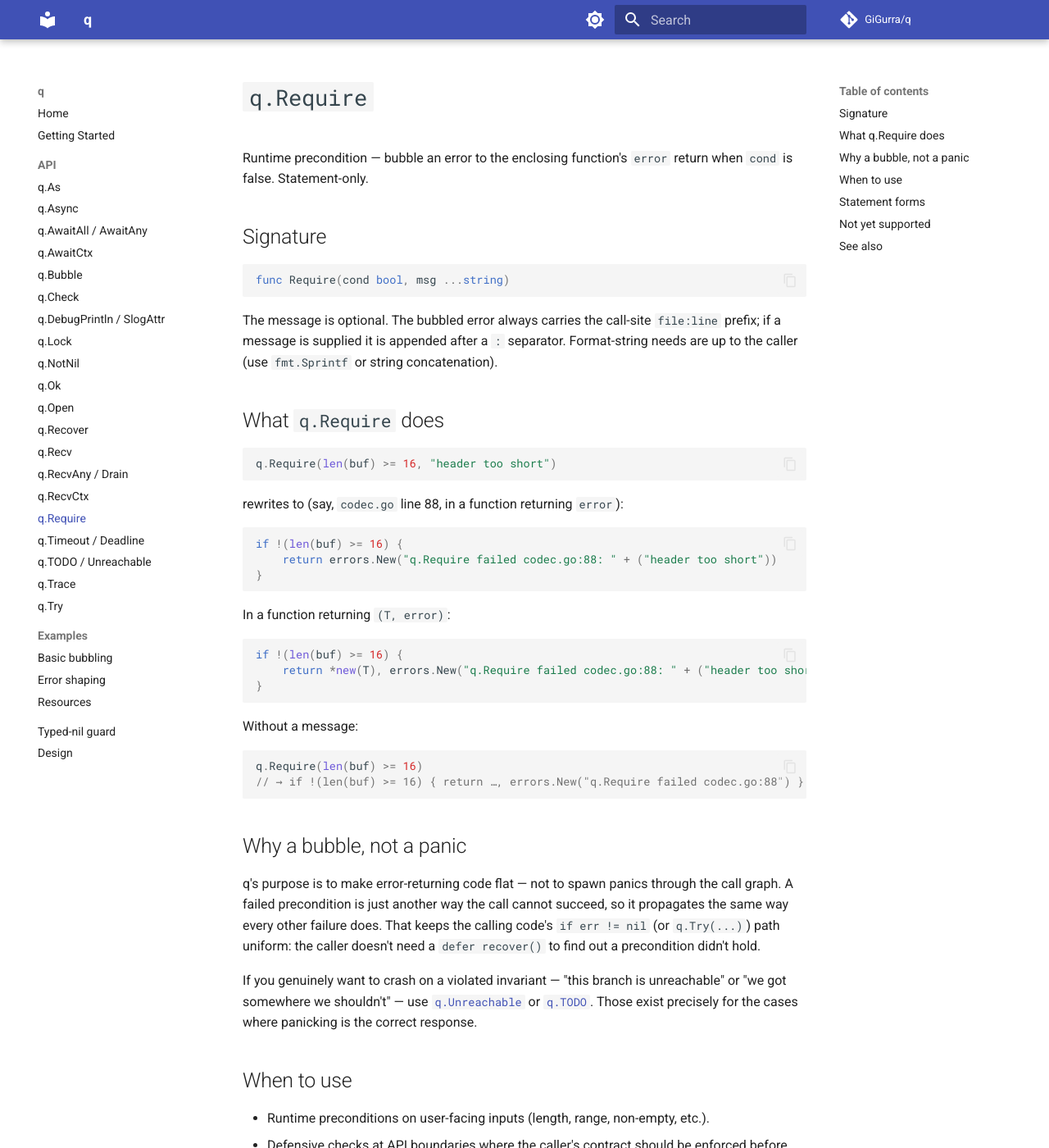
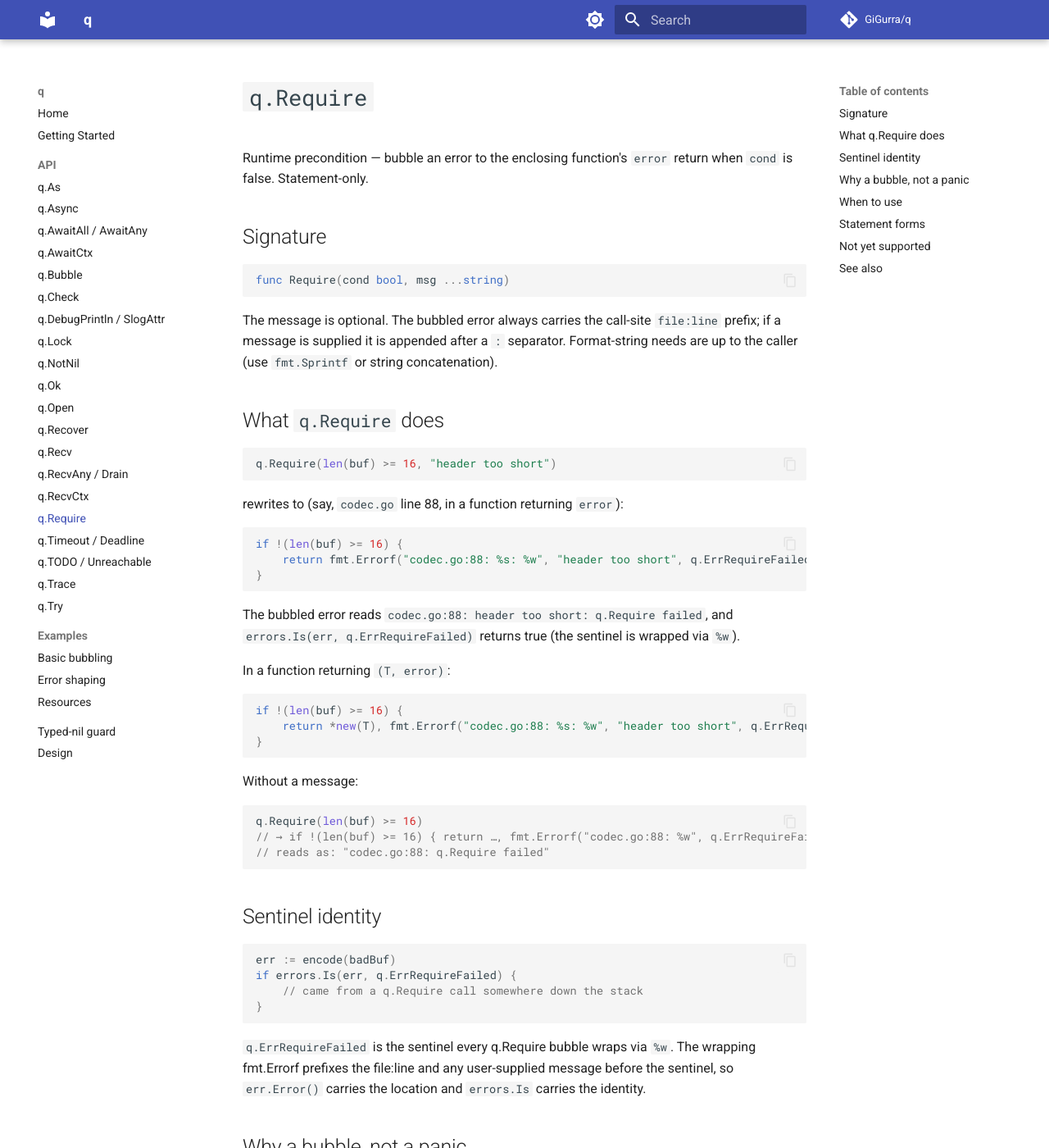
Before and after one commit to GiGurra/q, an MkDocs documentation site: the page built from docs/api/require.md, in a window 1280 px wide and 1400 px high. Shown: the whole window at 82% size. Built offline with MkDocs 1.6.1 and Material for MkDocs 9.7.7, drawn with Linux system fonts in a browser that asks for light colours; comment, search, counter and statistics services are not loaded.

Commit message:
Sentinels: ErrBadAssert → ErrBadTypeAssert; add ErrRequireFailed
Two related sentinel cleanups so q-produced errors are uniformly
identifiable via errors.Is.

1. ErrBadAssert → ErrBadTypeAssert

The "Assert" name was confusing now that q.Assert (panic on false) has
been replaced by q.Require (bubble on false). The sentinel belongs to
q.As (type assertion); the new name says so. Mechanical sed across
pkg/q, rewriter, fixture, docs.

2. q.Require now wraps a sentinel

Bare q.Require previously bubbled an anonymous errors.New, which meant
callers had no way to errors.Is the failure mode. Added q.ErrRequireFailed
and changed renderRequire to emit:

    fmt.Errorf("<file:line>[: <msg>]: %w", q.ErrRequireFailed)

The %w wrap preserves errors.Is identity; the location + user message
prefix the sentinel text so the rendered error reads
"main.go:42: <msg>: q.Require failed". Fixture grew an
errors.Is(err, q.ErrRequireFailed) assertion.

Quick audit of the rest of the surface: Try / Check / Open / Trace /
Bubble / Await all bubble the source error (caller errors.Is's the
original); NotNil / Ok / Recv / As already had q sentinels. Require
was the only family producing errors-from-scratch without an
identity. Closed.

````diff
--- a/docs/api/require.md
+++ b/docs/api/require.md
@@ -20,15 +20,17 @@ rewrites to (say, `codec.go` line 88, in a function returning `error`):
 
 ```go
 if !(len(buf) >= 16) {
-    return errors.New("q.Require failed codec.go:88: " + ("header too short"))
+    return fmt.Errorf("codec.go:88: %s: %w", "header too short", q.ErrRequireFailed)
 }
 ```
+
+The bubbled error reads `codec.go:88: header too short: q.Require failed`, and `errors.Is(err, q.ErrRequireFailed)` returns true (the sentinel is wrapped via `%w`).
 
 In a function returning `(T, error)`:
 
 ```go
 if !(len(buf) >= 16) {
-    return *new(T), errors.New("q.Require failed codec.go:88: " + ("header too short"))
+    return *new(T), fmt.Errorf("codec.go:88: %s: %w", "header too short", q.ErrRequireFailed)
 }
 ```
 
@@ -36,8 +38,20 @@ Without a message:
 
 ```go
 q.Require(len(buf) >= 16)
-// → if !(len(buf) >= 16) { return …, errors.New("q.Require failed codec.go:88") }
+// → if !(len(buf) >= 16) { return …, fmt.Errorf("codec.go:88: %w", q.ErrRequireFailed) }
+// reads as: "codec.go:88: q.Require failed"
 ```
+
+## Sentinel identity
+
+```go
+err := encode(badBuf)
+if errors.Is(err, q.ErrRequireFailed) {
+    // came from a q.Require call somewhere down the stack
+}
+```
+
+`q.ErrRequireFailed` is the sentinel every q.Require bubble wraps via `%w`. The wrapping fmt.Errorf prefixes the file:line and any user-supplied message before the sentinel, so `err.Error()` carries the location and `errors.Is` carries the identity.
 
 ## Why a bubble, not a panic
 
````
Also changed, not shown: CLAUDE.md (+4 -3 lines), README.md (+5 -1 lines), docs/api/as.md (+2 -2 lines), docs/index.md (+1 -1 lines), docs/planning/TODO.md (+1 -1 lines), 5 other files.
